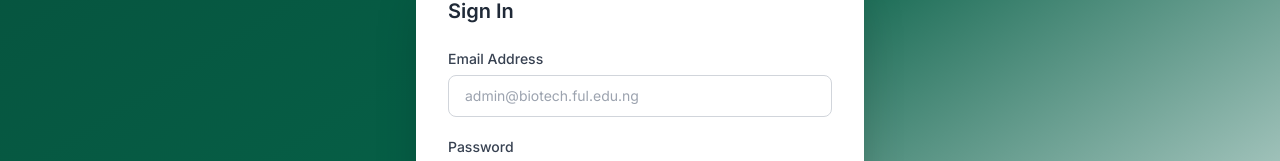
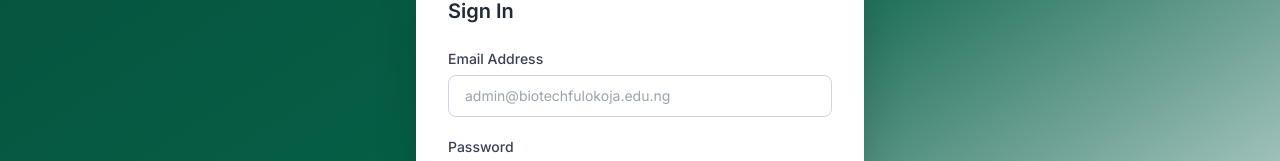
Before and after one commit to famousdivine9-max/biotech-department, a Next.js app in the folder biotech-portal/frontend/: page /admin/login in a window 1280 px wide. Shown: the part 343-504 px from the top of the page. Built offline with nearby package versions, Linux system fonts and the light colour scheme; no server answers.

Commit message:
Update page.tsx

```diff
--- a/biotech-portal/frontend/src/app/admin/login/page.tsx
+++ b/biotech-portal/frontend/src/app/admin/login/page.tsx
@@ -1,7 +1,6 @@
 'use client';
 
 import { useState } from 'react';
-import { useRouter } from 'next/navigation';
 import { useForm } from 'react-hook-form';
 import { zodResolver } from '@hookform/resolvers/zod';
 import { z } from 'zod';
@@ -18,7 +17,6 @@ const schema = z.object({
 type FormData = z.infer<typeof schema>;
 
 export default function AdminLoginPage() {
-  const router = useRouter();
   const [showPassword, setShowPassword] = useState(false);
 
   const {
@@ -30,15 +28,12 @@ export default function AdminLoginPage() {
   const onSubmit = async (data: FormData) => {
     try {
       const res = await api.auth.adminLogin(data.email, data.password);
-      const { user, token } = res.data;
+      const { user, token } = res.data.data;
 
-      // Save to localStorage directly
       localStorage.setItem('biotech_token', token);
       localStorage.setItem('biotech_user', JSON.stringify(user));
 
       toast.success('Welcome back!');
-
-      // Hard redirect instead of router.push
       window.location.href = '/admin/dashboard';
     } catch (err) {
       toast.error(getErrorMessage(err));
@@ -67,7 +62,7 @@ export default function AdminLoginPage() {
                 {...register('email')}
                 type="email"
                 className="input"
-                placeholder="admin@biotech.ful.edu.ng"
+                placeholder="admin@biotechfulokoja.edu.ng"
                 autoComplete="email"
               />
               {errors.email && <p className="text-red-500 text-sm mt-1">{errors.email.message}</p>}
```
